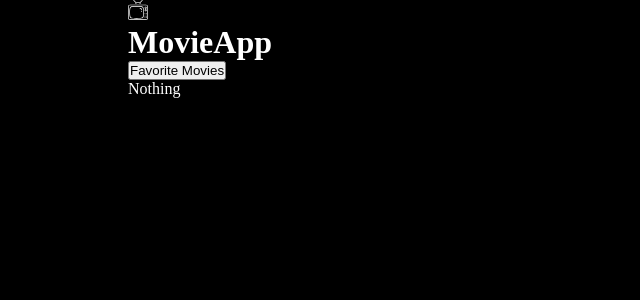
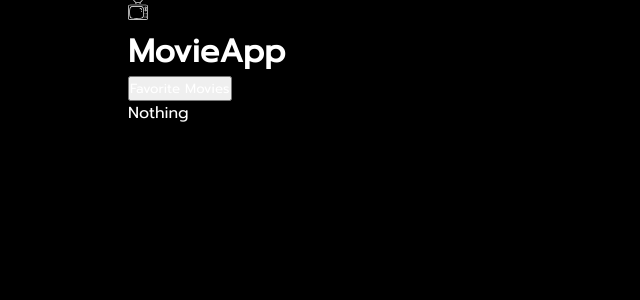
Before and after one commit to tonyaber/movie-app-react, a React app: page /favorite in a window 1280 px wide. Shown: the top 300 px of the page, without its empty margins (0-640 px from the left). Built offline with nearby package versions, Linux system fonts and the light colour scheme; no server answers.

Commit message:
feat: style for slider

```diff
--- a/index.html
+++ b/index.html
@@ -3,11 +3,16 @@
     <head>
         <meta charset="utf-8" />
         <title>Webpack App</title>
+        <link rel="preconnect" href="https://fonts.googleapis.com">
+        <link rel="preconnect" href="https://fonts.gstatic.com" crossorigin>
+        <link href="https://fonts.googleapis.com/css2?family=Prompt&display=swap" rel="stylesheet">
         <style>
             *{
                 margin: 0;
                 padding: 0;
                 box-sizing: border-box;
+                font-family: 'Prompt', sans-serif;
+                color: white;
             }
             body{
                 margin: 0;
--- a/src/aboutMovie/information.tsx
+++ b/src/aboutMovie/information.tsx
@@ -9,21 +9,7 @@ import { Overview } from './overview';
 import star from '../assets/svg/star.svg';
 import clock from '../assets/svg/clock.svg';
 import calendar from '../assets/svg/calendar.svg'
-
-const formatTime = (duration: number) => {
-
-  if (duration < 60) {
-    return duration;
-  }
-    const hour = Math.floor(duration / 60);
-  const minute = Math.floor(duration % 60);
-    return `${hour} : ${minute > 10 ? minute : '0' + minute}`;
-}
-
-const formatDate = (date: string) => {
-  const index = date.indexOf('-');
-  return date.slice(0, index);
-}
+import { formatTime, formatDate } from '../utils/format';
 
 const InfoStyled = styled.div`
   width: 50%;
--- a/src/app/application.tsx
+++ b/src/app/application.tsx
@@ -12,6 +12,8 @@ import {
 } from "react-router-dom";
 import SearchPanel from "../header/searchPanel";
 import styled from "styled-components";
+import Model from '../model/model'
+import Controller from '../controller/controller';
 
 const Container = styled.div`
   width:80%;
@@ -27,6 +29,8 @@ export default function Application() {
   const [error, setError] = useState<Boolean>(false);
 
   const movieService = new MovieService();
+  // const model = new Model();
+  // const controller = new Controller(model, movieService);
 
   const setMovieSearch = (text: string) => {
     setLoading(true);
@@ -62,6 +66,8 @@ export default function Application() {
     //add cleanSearchPanel
   }
 
+
+
   useEffect(() => {
     movieService.getPopularMovie()
       .then(data => {
@@ -85,7 +91,7 @@ export default function Application() {
                   {loading ? <p style={{color: "white"}}>Spinner</p> :
                     <>
                       <Preview movieList={ popularMovie.slice(0,5)} />
-                      <List movieList={movieList}  />
+                      <List movieList={popularMovie}  />
                     </>
                   }
                 </>
--- /dev/null
+++ b/src/controller/controller.tsx
@@ -0,0 +1,14 @@
+import React from "react";
+import Model from '../model/model'
+import MovieService from "../service/movieService";
+
+export default class Controller{
+  constructor(model: Model, server: MovieService) {
+    server.getPopularMovie().then(data => {
+      model.popularMovie = data;
+      console.log(model.popularMovie)
+    })
+  }
+
+
+}
--- a/src/list/list.tsx
+++ b/src/list/list.tsx
@@ -13,7 +13,7 @@ const Container = styled.div`
 `
 
 export default function List({ movieList}:IMovieList) {
-
+  console.log(movieList)
   return (
     <Container>
       {movieList.map(item => <MovieItem key={item.id} item={item} />)}
--- a/src/list/movieItem.tsx
+++ b/src/list/movieItem.tsx
@@ -6,7 +6,17 @@ import { Link } from "react-router-dom";
 const Image = styled.img`
   width: 150px;
   height: auto;
+  display: block;
+  margin: 0 auto;
 `;
+
+const Title = styled.h3`
+  display:block;
+  margin: 0 auto;
+  width: 150px;
+  text-align: center;
+  font-size: 20px;
+`
 
 const Container = styled.div`
   width: calc((100% - 80px) / 5);
@@ -14,6 +24,7 @@ const Container = styled.div`
 const LinkComponent = styled(Link)`
   color: white;
   text-decoration: none;
+
   &:hover, &:focus, &:active{
     color: white;
     text-decoration: none;
@@ -24,8 +35,8 @@ export default function MovieItem({ item }: IItem) {
   return (
     <Container>
       <LinkComponent to={"/movie/" + item.id} >
-        <p>{item.title}</p>
-        <Image src = {'https://image.tmdb.org/t/p/w500/' + item.poster_path}/>
+        <Image src={'https://image.tmdb.org/t/p/w500/' + item.poster_path} />
+        <Title>{item.title}</Title>
       </LinkComponent>
     </Container>
     )
--- /dev/null
+++ b/src/model/model.tsx
@@ -0,0 +1,10 @@
+import { IMovieItem } from "../dto";
+
+
+export default class Model{
+  movieList: IMovieItem[] = [];
+  popularMovie: IMovieItem[] = [];
+  favoriteMovies: IMovieItem[] = [];
+  selectMovie: IMovieItem = null;
+  loading: Boolean = true;
+}
--- a/src/preview/arrowLeft.tsx
+++ b/src/preview/arrowLeft.tsx
@@ -10,12 +10,18 @@ const Button = styled.button`
   top:20px;
   right: 20px;
   z-index: 2;
-  `
+  border: none;
+  outline: none;
+  background: none;
+  &:active{
+    color: red;
+  }
+`
 
 export default function ArrowLeft({onArrowLeft}:IArrowLeft) {
   return (
     <>
-      <Button onClick = {()=>onArrowLeft()}>Arrow Left</Button>
+      <Button onClick = {()=>onArrowLeft()}>ᐊ</Button>
     </>
   )
 }
--- a/src/preview/arrowRight.tsx
+++ b/src/preview/arrowRight.tsx
@@ -10,11 +10,17 @@ const Button = styled.button`
   top:50px;
   right: 20px;
   z-index: 2;
+  border: none;
+  outline: none;
+  background: none;
+  &:active{
+    color: red;
+  }
   `
 export default function ArrowRight({onArrowRight}:IArrowRight) {
   return (
     <>
-      <Button onClick = {()=>onArrowRight()}>Arrow Right</Button>
+      <Button onClick = {()=>onArrowRight()}>ᐅ</Button>
     </>
   )
 }
--- a/src/preview/preview.tsx
+++ b/src/preview/preview.tsx
@@ -12,9 +12,10 @@ interface IPreview{
 
 const Container = styled.div`
   overflow: hidden;
-  position: relative;
-  width: 100%;
-  max-width: 1280px;`
+  position: relative;`
+  /* width: 100%; */
+  /* max-width: 1280px; */
+
 
 export default function Preview({ movieList }: IPreview) {
   const [slide, setSlider] = useState<number>(0);
@@ -31,9 +32,7 @@ export default function Preview({ movieList }: IPreview) {
   }
 
   useEffect(() => {
-    console.log('outTimer')
     const timer  = setInterval(() => {
-      console.log('InTimer')
       changeSlider(1);
     }, 5000);
    return ()=> clearInterval(timer);
--- a/src/preview/slide.tsx
+++ b/src/preview/slide.tsx
@@ -1,25 +1,51 @@
 import React from "react";
 import styled from "styled-components";
 import { IMovieItem } from "../dto";
+import star from '../assets/svg/star.svg';
+import {Overview} from '../aboutMovie/overview';
+import {formatDate, formatTime} from '../utils/format';
+import { FeatureStart } from "../aboutMovie/featureStart";
 
 interface ISlide{
   item: IMovieItem;
 }
 
 const SlideContainer = styled.div`
-width: 100%;
-z-index: 1;
+  flex: 1 0 100%;
+  z-index: 1;
+  position: relative;
+  display: flex;
 `
 
 const Image = styled.img`
-    filter: brightness(90%);
-    transform: translateY(-20%);
+  max-height: 500px;
+  width: 70%;
+  object-fit: contain;
+  filter: brightness(90%);
+  transform: translateY(-20%);
+`
+
+const Information = styled.div`
+  width: 30%;
+  height: 100%;
+  padding: 10px 50px 10px 20px;
+`
+
+const Title = styled.h3`
+  text-align: center;
 `
 
 export default function Slide({item}:ISlide){
   return (
     <SlideContainer>
-      <Image src={'https://image.tmdb.org/t/p/w1280/'+ item.backdrop_path} />
+      <Image src={'https://image.tmdb.org/t/p/w1280/' + item.backdrop_path} />
+      <Information>
+        <Title>{item.title}</Title>
+        <FeatureStart text={item.vote_average.toFixed(1)} url={ star} />
+        <Overview text={ item.overview} />
+      </Information>
+
+
     </SlideContainer>
     )
 }
--- /dev/null
+++ b/src/utils/format.tsx
@@ -0,0 +1,16 @@
+
+const formatTime = (duration: number) => {
+
+  if (duration < 60) {
+    return duration;
+  }
+    const hour = Math.floor(duration / 60);
+  const minute = Math.floor(duration % 60);
+    return `${hour} : ${minute > 10 ? minute : '0' + minute}`;
+}
+
+const formatDate = (date: string) => {
+  const index = date.indexOf('-');
+  return date.slice(0, index);
+}
+ export { formatDate, formatTime };
```
